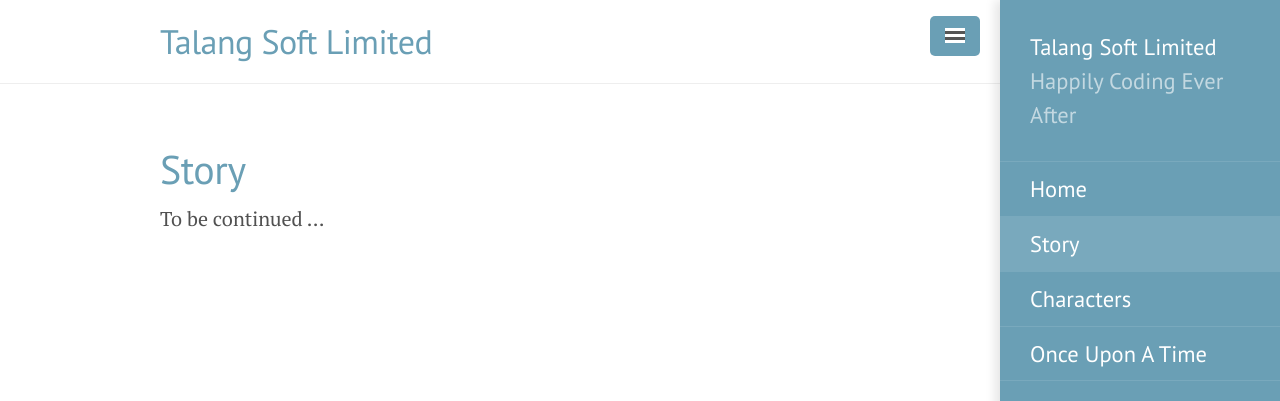
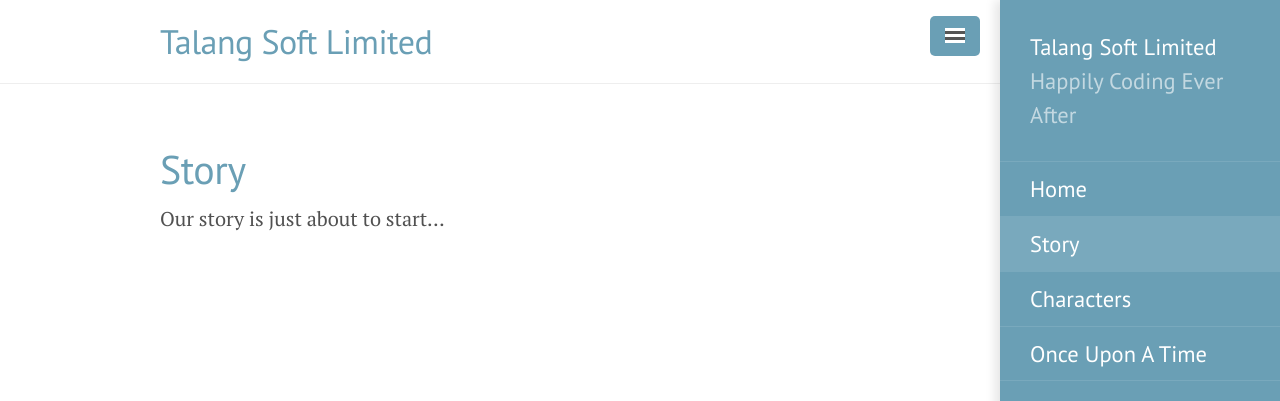
Before and after one commit to talangsoft/talangsoft.github.io, a Jekyll site: the page built from 0story.md, in a window 1280 px wide. Shown: the top 401 px of the page. Built offline with Jekyll 4.4.1, drawn with Linux system fonts in a browser that asks for light colours.

Commit message:
add content to story page

```diff
--- a/0story.md
+++ b/0story.md
@@ -3,4 +3,4 @@ layout: page
 title: Story
 ---
 
-To be continued ...
+Our story is just about to start...
```
